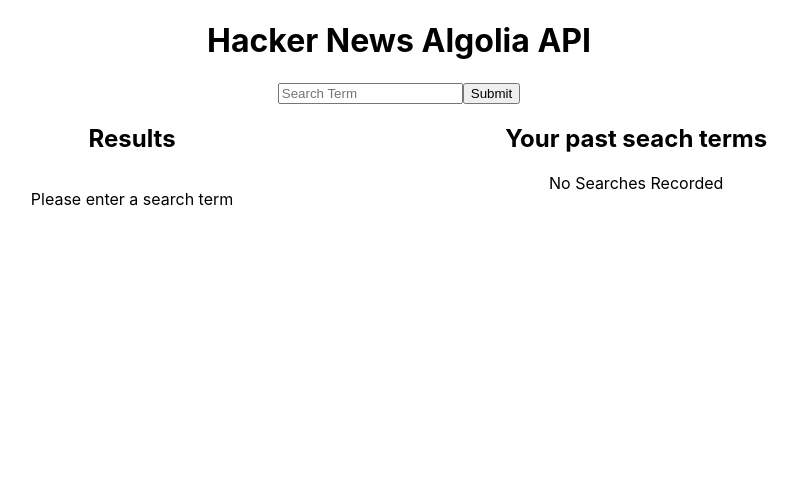
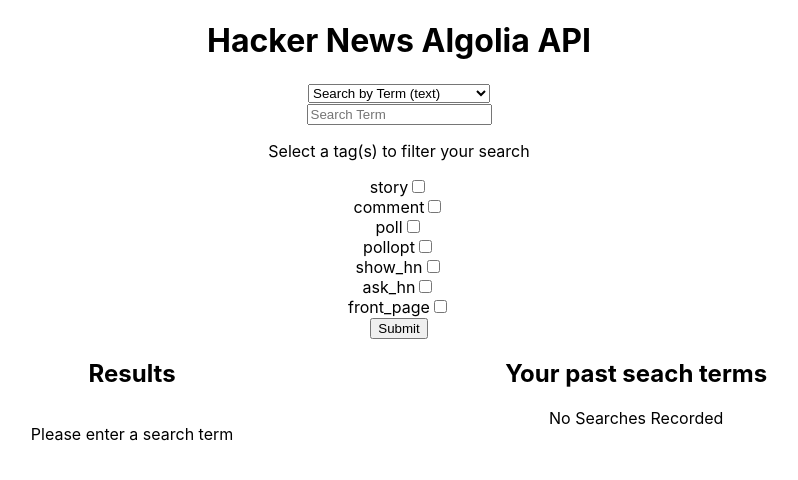
Before and after one commit to sshuman95/rts_labs, a React (Create React App) app: page / in a window 1280 px wide. Shown: the top 480 px of the page, without its empty margins (241-1039 px from the left). Built offline with nearby package versions, Linux system fonts and the light colour scheme.

Commit message:
added more search params

```diff
--- a/src/App.js
+++ b/src/App.js
@@ -1,34 +1,19 @@
-
 import { useState } from "react";
 import './App.css';
 import { useSelector, useDispatch } from "react-redux";
-import { addTerm } from "./redux/action";
+import { addTerm, addTag } from "./redux/action";
+import Searches from "./components/searches";
+import Results from "./components/results"
+import Tags from "./components/tags";
 
 
-const Results = (props) =>{
-   let empty = <h1>No Results Found</h1>;
-   return props.data.hits.length <= 0 ? empty : props.data.hits.map(d=>{
-      if(d.title){
-        return (
-          <p key={d.objectID}>{d.title}</p>
-        )
-      } else {
-       return (
-          <p key={d.objectID}>{d.story_title}</p>
-       )
-      }
-    })
-}
 
 
-const PastSearches = (props) => {
-  return props.terms.map((term,i)=>{
-    return <p key={i}>{term}</p>
-  })
-}
+const App = () => {
 
-const App = () => {
+  const [queryType, setQuery] = useState("search");
   const [searchTerm, setSearch] = useState("");
+  const [searchTags, setTags] = useState([]);
   const [apiData, setApiData] = useState([]);
   const pastTerms = useSelector( state => state.terms )
   const dispatch = useDispatch();
@@ -39,17 +24,50 @@
     setSearch(e.target.value);
   }
 
+  const handleTag = (e) => {
+    let tempTags = searchTags;
+    let index = tempTags.indexOf(e.target.value);
+    if( index > -1 ){
+        tempTags.splice(index,1)
+    } else {
+      tempTags.push(e.target.value);
+    }
+
+    setTags(tempTags);
+  }
+
+  const handleQueryChange = (e) => {
+    setQuery(e.target.value);
+    setApiData([]);
+  }
+
   const handleSubmit = (e) => {
     e.preventDefault();
-    if(searchTerm){
+    if(searchTerm || searchTags.length > 0){
         let temp = searchTerm;
-        fetch(`https://hn.algolia.com/api/v1/search?query=${searchTerm}`)
+        let tagsToSend = searchTags.join();
+        let url = ``;
+        switch(queryType){
+          case "search":
+            url = `search?query=${searchTerm}&tags=${tagsToSend}`
+            break;
+          case "id":
+            url = `items/${searchTerm}`;
+            break;
+          case "username":
+            url = `/users/${searchTerm}`;
+            break;
+          default:
+            return;
+        }
+        dispatch(addTerm(temp));
+        dispatch(addTag(tagsToSend));
+        fetch("https://hn.algolia.com/api/v1/"+url)
         .then(res=>{
           return res.json()
         })
         .then(json=>{
           setApiData(json);
-          dispatch(addTerm(temp));
         })
         .catch(err=>{
           console.error(err)
@@ -63,17 +81,30 @@
     <div className="App">
         <h1>Hacker News Algolia API</h1>
         <form>
+        <select id="queries" name="queriesForm" onChange={handleQueryChange}>
+          <option value="search">Search by Term (text)</option>
+          <option value="id">Search by ID (numeric)</option>
+          <option value="username">Search by Username (text)</option>
+        </select>
+        </form>
+        <form>
             <input onChange={handleChange} type="text" placeholder="Search Term"/>
+            {queryType === "search" ?
+            <div>
+             <p>Select a tag(s) to filter your search</p>
+            <Tags handleTag={handleTag}/>
+            </div>
+            : ""}
             <input type="submit" onClick={handleSubmit}/>
         </form>
         <section className="searchResults">
           <div className="resultsContainer">
             <h1>Results</h1>
-            {apiData.length <= 0 ?<p>Please enter a search term</p>:<Results data={apiData}/>}
+            {apiData.length <= 0 ? <p>Please enter a search term</p> : <Results query={queryType} data={apiData}/>}
           </div>
           <div>
             <h1>Your past seach terms</h1>
-            {pastTerms.length <= 0 ? <p>No Searches Recorded</p> : <PastSearches terms={pastTerms}/>}
+            {pastTerms.length <= 0 ? <p>No Searches Recorded</p> : <Searches terms={pastTerms}/>}
           </div>
         </section>
     </div>
--- /dev/null
+++ b/src/components/results.js
@@ -0,0 +1,33 @@
+const Results = (props) =>{
+    let empty = <h1>No Results Found</h1>;
+    console.log(props.query)
+        if(props.query === "search"){
+            return props.data.hits.length <= 0 ? empty : props.data.hits.map(d=>{
+                if(d.title){
+                  return (
+                    <p key={d.objectID}> Title: {d.title}</p>
+                  )
+                } else {
+                 return (
+                    <p key={d.objectID}>Title: {d.story_title}</p>
+                 )
+                }
+              })
+        } else if(props.query === "id"){
+            return (
+                <div>
+                    <p>Author: {props.data.author}</p>
+                    <p>Title: {props.data.title}</p>
+                </div>
+            )
+        } else {
+            return (
+                <div>
+                    <p>username: {props.data.username}</p>
+                    <p>about: {props.data.about}</p>
+                </div>
+            )
+        }
+    }
+
+ export default Results;
--- /dev/null
+++ b/src/components/searches.js
@@ -0,0 +1,7 @@
+const Searches = (props) => {
+    return props.terms.map((term,i)=>{
+      return <p key={i}>{term}</p>
+    })
+  }
+
+  export default Searches;
--- /dev/null
+++ b/src/components/tags.js
@@ -0,0 +1,26 @@
+const Tags = (props) => {
+    const tags = [
+        "story",
+        "comment",
+        "poll",
+        "pollopt",
+        "show_hn",
+        "ask_hn",
+        "front_page"
+      ];
+
+   let elems = tags.map((tag,i)=>{
+        return (
+            <div key={tag}>
+                <label>{tag}</label>
+                <input onClick={props.handleTag} type="checkbox" value={tag} name={tag}/>
+            </div>
+        )
+   });
+
+   return (
+       elems
+   )
+};
+
+export default Tags;
--- a/src/redux/action.js
+++ b/src/redux/action.js
@@ -4,3 +4,11 @@
       payload:term
     }
   }
+
+
+export const addTag = (tags) => {
+    return {
+      type: "ADD_TAG",
+      payload:tags
+    }
+  }
--- a/src/redux/reducers/search.js
+++ b/src/redux/reducers/search.js
@@ -1,5 +1,6 @@
 const intialState = {
-    terms:[]
+    terms:[],
+    tags:[]
 }
 
 
@@ -11,6 +12,11 @@
             ...state,
             terms:[...state.terms, action.payload]
         }
+      case "ADD_TAG":
+          return {
+              ...state,
+              tags:[...state.tags, action.payload]
+        }
       default:
         return state;
   }
```
